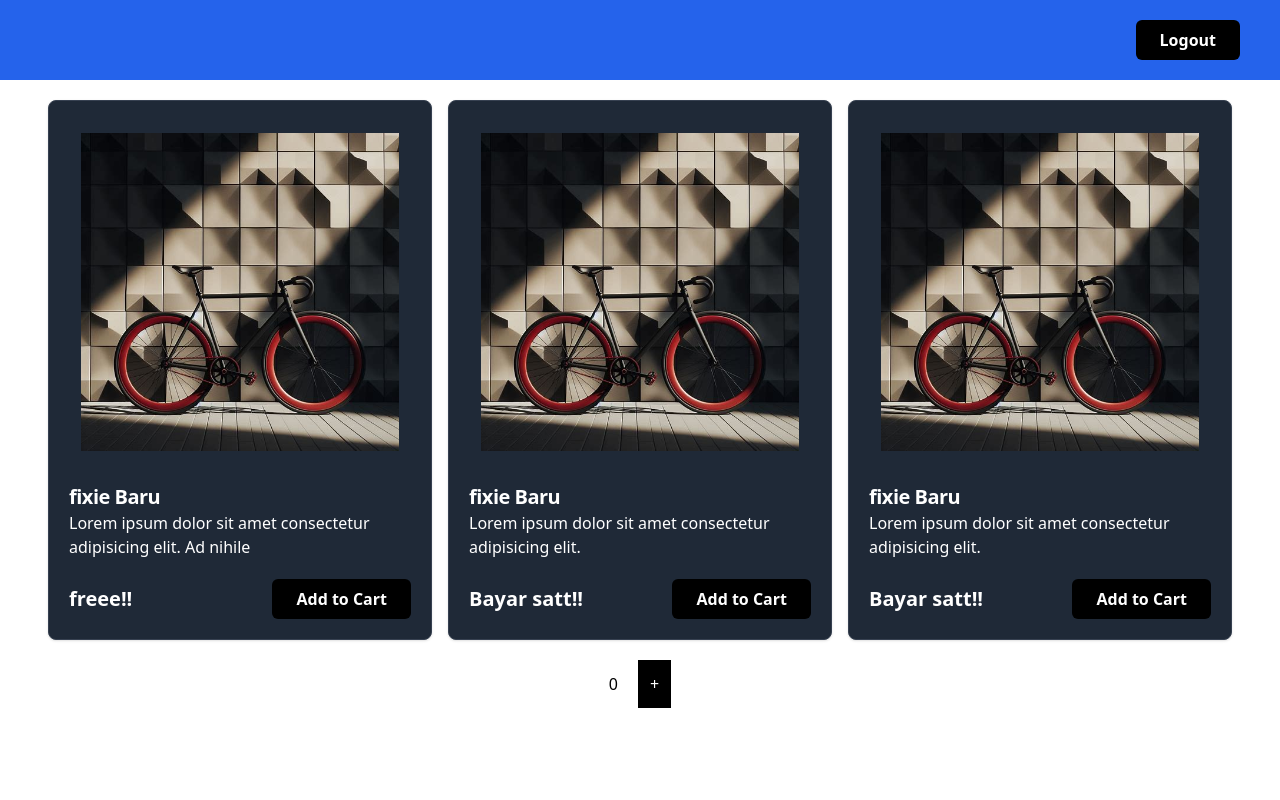
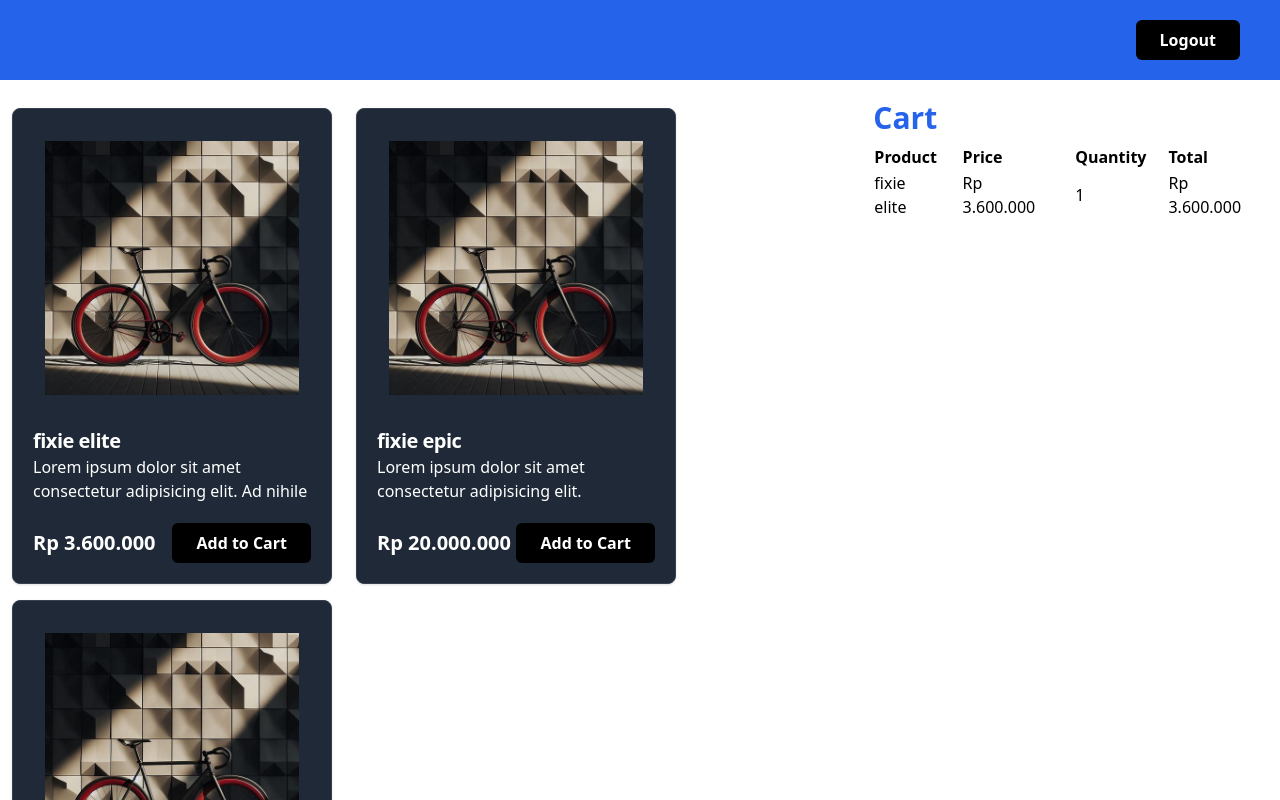
Before and after one commit to lukman2024/react, a React (Vite) app in the folder my-react-app/: page /products in a window 1280 px wide. Shown: the top 800 px of the page. Built offline with nearby package versions, Linux system fonts and the light colour scheme.

Commit message:
Belajar reactJS (useState)

```diff
--- a/my-react-app/src/components/Elements/Button/index.jsx
+++ b/my-react-app/src/components/Elements/Button/index.jsx
@@ -5,7 +5,7 @@
       className={`h-10 px-6 font-semibold rounded-md
     ${classname} text-white`}
       type="type"
-      onClick={() => onClick()}
+      onClick={onClick}
     >
       {children}
     </button>
--- a/my-react-app/src/components/Fragments/CartProduct.jsx
+++ b/my-react-app/src/components/Fragments/CartProduct.jsx
@@ -2,7 +2,7 @@
 
 const CardProduct = (props) => {
   const { children } = props;
-  return <div className="w-full max-w-sm bg-gray-800 border border-gray-700 rounded-lg shadow mx-2 flex flex-col justify-between">{children}</div>;
+  return <div className="w-full max-w-xs bg-gray-800 border border-gray-700 rounded-lg shadow mx-3 my-2 flex flex-col justify-between">{children}</div>;
 };
 
 const Header = (props) => {
@@ -26,11 +26,13 @@
 };
 
 const Footer = (props) => {
-  const { price } = props;
+  const { price, handleAddToCart, id } = props;
   return (
     <div className="flex items-center justify-between px-5 pb-5">
-      <span className="text-xl font-bold text-white">{price}</span>
-      <Button className="bg-blue-600">Add to Cart</Button>
+      <span className="text-xl font-bold text-white">Rp {price.toLocaleString("id-ID", { styles: "currency", currency: "IDR" })}</span>
+      <Button className="bg-blue-600" onClick={() => handleAddToCart(id)}>
+        Add to Cart
+      </Button>
     </div>
   );
 };
--- a/my-react-app/src/pages/product.jsx
+++ b/my-react-app/src/pages/product.jsx
@@ -1,29 +1,28 @@
-import { Fragment } from "react";
+import { Fragment, useState } from "react";
 import Button from "../components/Elements/Button";
 import CardProduct from "../components/Fragments/CartProduct";
-import Counter from "../components/Fragments/counter";
 
 const products = [
   {
     id: 1,
-    name: "fixie Baru",
-    price: "freee!!",
+    name: "fixie elite",
+    price: 3600000,
     image: "/images/product1.jpg",
     description: `Lorem ipsum dolor sit amet consectetur
     adipisicing elit. Ad nihile`,
   },
   {
     id: 2,
-    name: "fixie Baru",
-    price: "Bayar satt!!",
+    name: "fixie epic",
+    price: 20000000,
     image: "/images/product1.jpg",
     description: `Lorem ipsum dolor sit amet consectetur
   adipisicing elit.`,
   },
   {
     id: 3,
-    name: "fixie Baru",
-    price: "Bayar satt!!",
+    name: "fixie normal",
+    price: 2200000,
     image: "/images/product1.jpg",
     description: `Lorem ipsum dolor sit amet consectetur
   adipisicing elit.`,
@@ -33,11 +32,26 @@
 const email = localStorage.getItem("email");
 
 const ProductsPage = () => {
+  const [cart, setCart] = useState([
+    {
+      id: 1,
+      qty: 1,
+    },
+  ]);
   const handleLogout = () => {
     localStorage.removeItem("email");
     localStorage.removeItem("password");
     window.location.href = "/login";
   };
+
+  const handleAddToCart = (id) => {
+    if (cart.find((item) => item.id === id)) {
+      setCart(cart.map((item) => (item.id === id ? { ...item, qty: item.qty + 1 } : item)));
+    } else {
+      setCart([...cart, { id, qty: 1 }]);
+    }
+  };
+
   return (
     <Fragment>
       <div
@@ -50,16 +64,41 @@
         </Button>
       </div>
       <div className="flex justify-center py-5">
+        <div className="w-4/6 flex flex-wrap">
           {products.map((product) => (
             <CardProduct key={product.id}>
               <CardProduct.Header image={product.image} />
               <CardProduct.Body name={product.name}>{product.description}</CardProduct.Body>
-            <CardProduct.Footer price={product.price} />
+              <CardProduct.Footer price={product.price} id={product.id} handleAddToCart={handleAddToCart} />
             </CardProduct>
           ))}
         </div>
-      <div className="flex w-100 justify-center">
-        <Counter></Counter>
+        <div className="w-2/6">
+          <h1 className="text-3xl font-bold text-blue-600 ml-5 mb-2">Cart</h1>
+          <table className="text-left table-auto border-separate border-spacing-x-5">
+            <thead>
+              <tr>
+                <th>Product</th>
+                <th>Price</th>
+                <th>Quantity</th>
+                <th>Total</th>
+              </tr>
+            </thead>
+            <tbody>
+              {cart.map((item) => {
+                const product = products.find((product) => product.id === item.id);
+                return (
+                  <tr key={item.id}>
+                    <td>{product.name}</td>
+                    <td>Rp {product.price.toLocaleString("id-ID", { styles: "currency", currency: "IDR" })}</td>
+                    <td>{item.qty}</td>
+                    <td>Rp {(item.qty * product.price).toLocaleString("id-ID", { styles: "currency", currency: "IDR" })}</td>
+                  </tr>
+                );
+              })}
+            </tbody>
+          </table>
+        </div>
       </div>
     </Fragment>
   );
```
Lines whose indentation alone changed are shown as unchanged.
